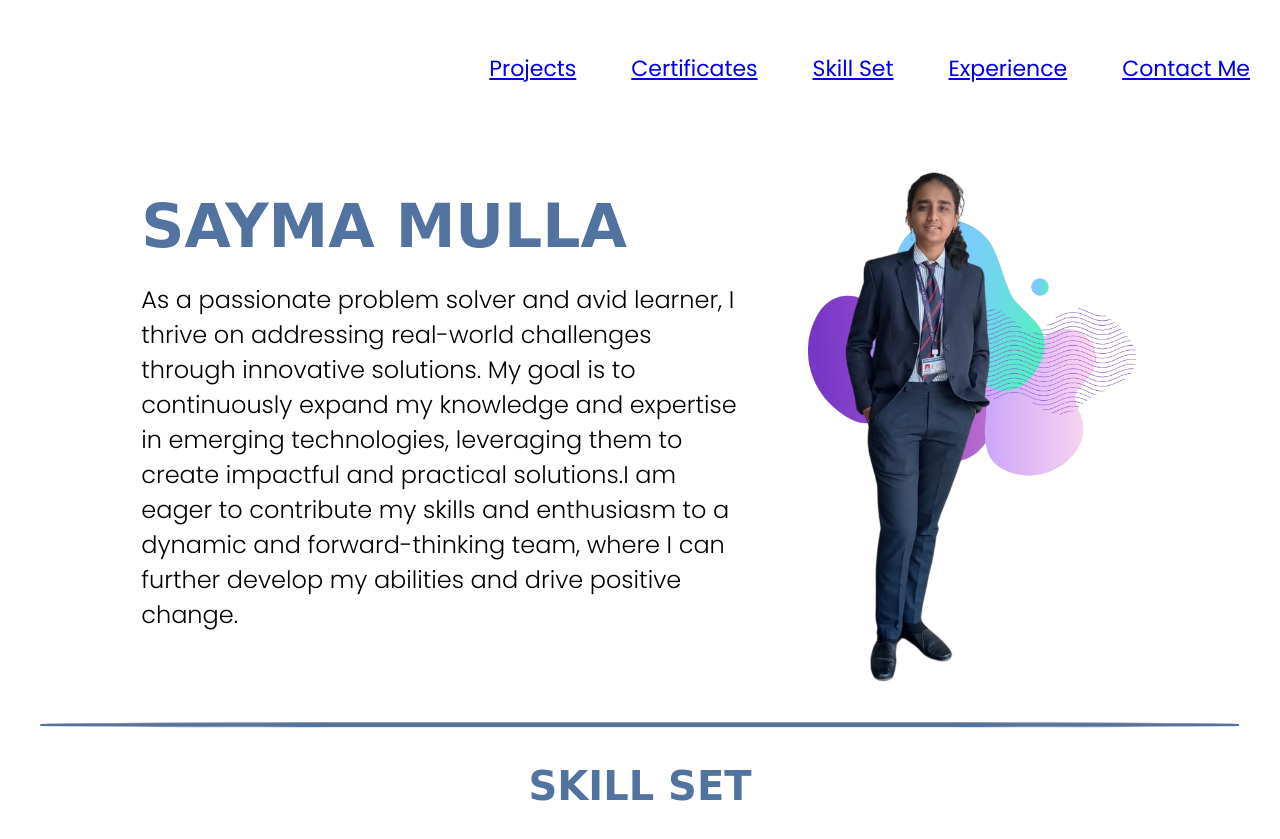
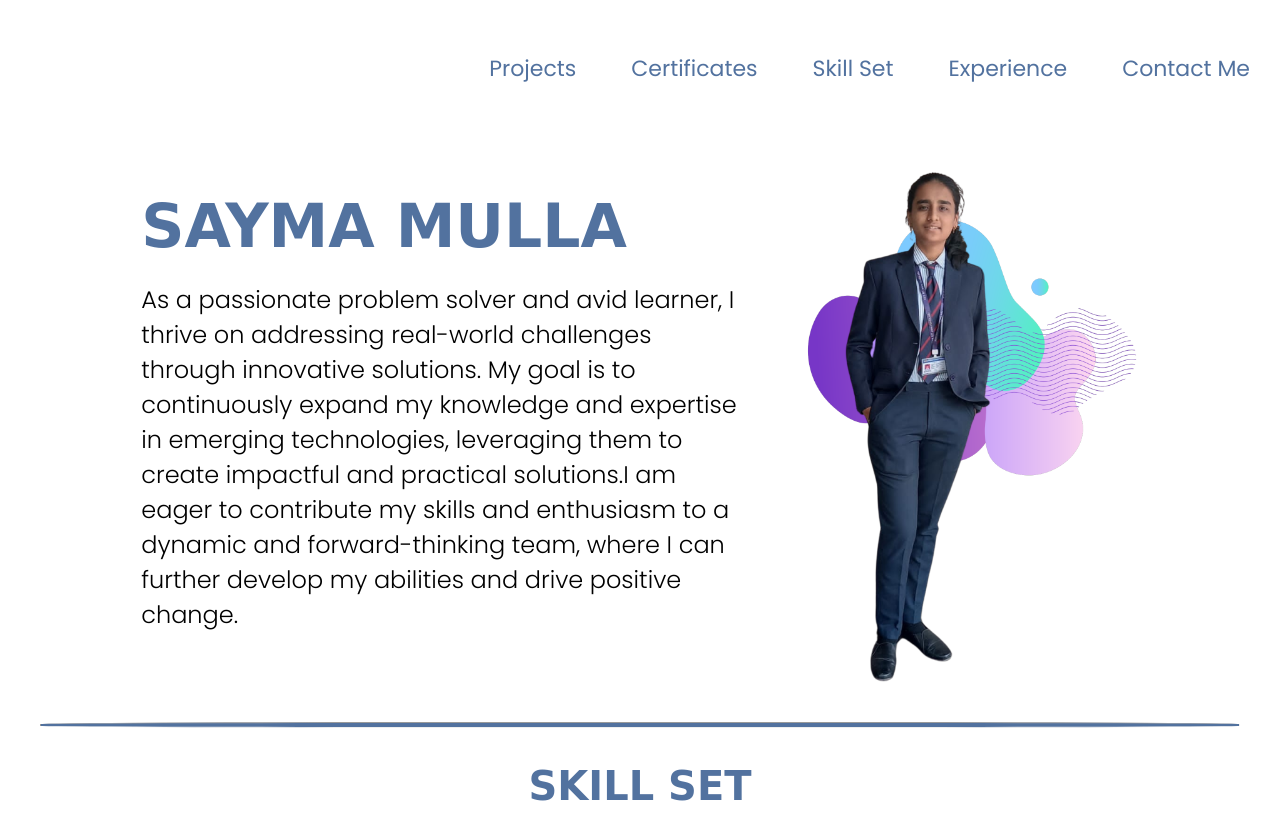
Before and after one commit to Saymamulla2604/web-projects, a website built with Parcel: page portfolio/homepage.html in a window 1280 px wide. Shown: the top 839 px of the page. Built offline with nearby package versions, Linux system fonts and the light colour scheme; a web font is replaced by a local one.

Commit message:
Update homepage.css

```diff
--- a/portfolio/homepage.css
+++ b/portfolio/homepage.css
@@ -21,6 +21,11 @@ nav
 }
 nav ul{
     cursor: pointer;
+}
+nav ul a{
+    text-decoration: none;
+    color: rgb(82, 114, 159);
+    font-size: 22px;
 }
 .container
 {
```
